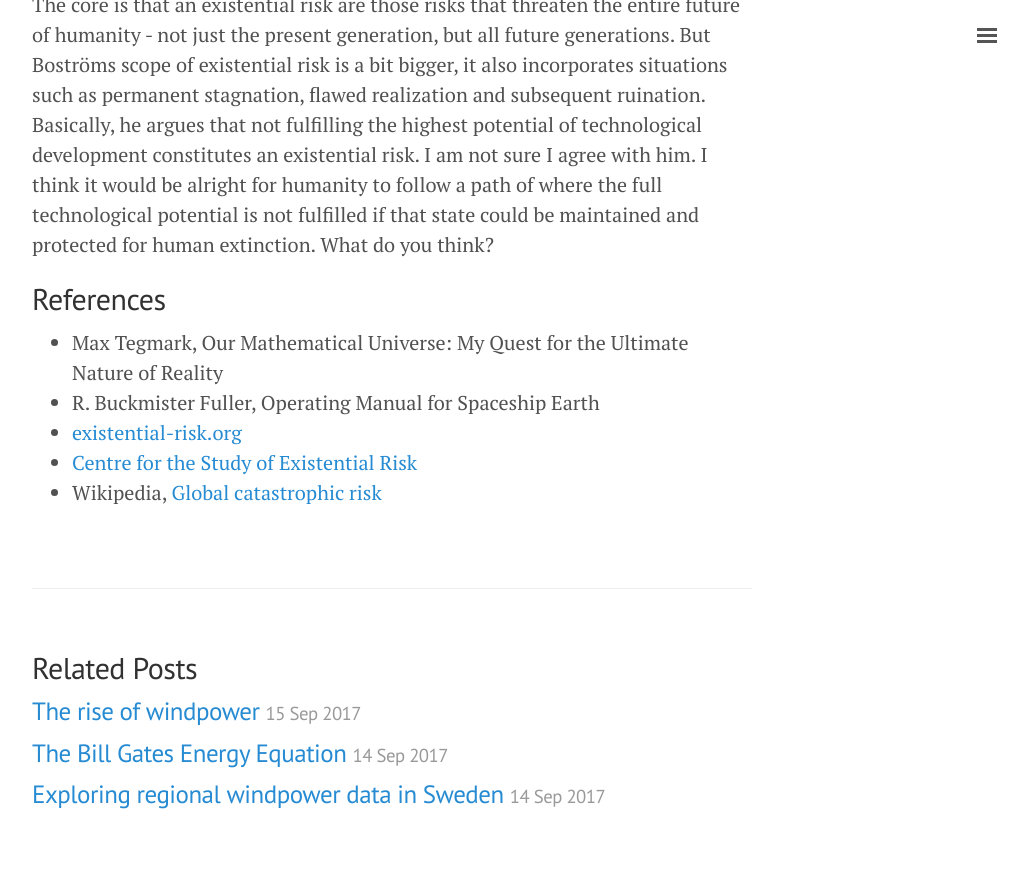
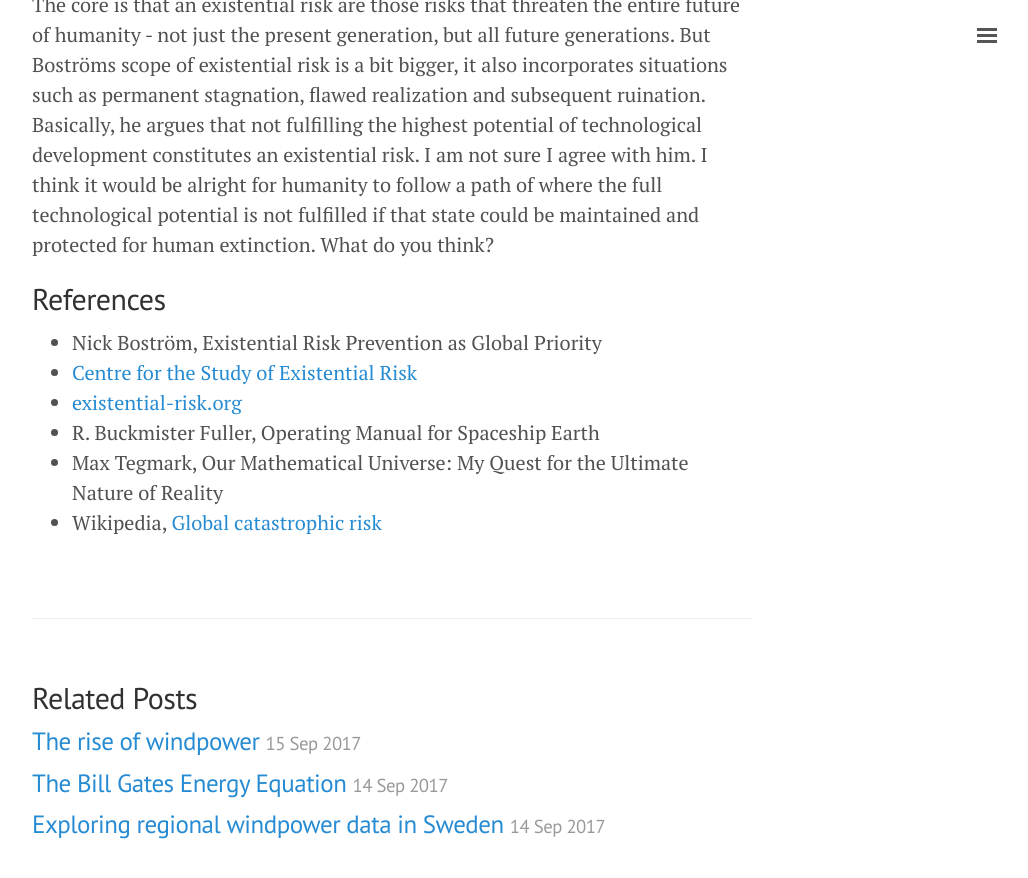
Before and after one commit to sebaheg/sebaheg.github.io, a Jekyll site: the page built from _posts/2017-09-14-Existential-Risk.md, in a window 1280 px wide and 900 px high, scrolled down 1823 px. Shown: the top 878 px of the window, without its empty margins (248-1276 px from the left). Built offline with Jekyll 4.4.1, drawn with Linux system fonts in a browser that asks for light colours.

Commit message:
Update post.

```diff
--- a/_posts/2017-09-14-Existential-Risk.md
+++ b/_posts/2017-09-14-Existential-Risk.md
@@ -21,8 +21,10 @@
 The core is that an existential risk are those risks that threaten the entire future of humanity - not just the present generation, but all future generations. But Boströms scope of existential risk is a bit bigger, it also incorporates situations such as permanent stagnation, flawed realization and subsequent ruination. Basically, he argues that not fulfilling the highest potential of technological development constitutes an existential risk. I am not sure I agree with him. I think it would be alright for humanity to follow a path of where the full technological potential is not fulfilled if that state could be maintained and protected for human extinction. What do you think?
 
 ## References
+* Nick Boström, Existential Risk Prevention as Global
+Priority
+* [Centre for the Study of Existential Risk](http://cser.org/)
+* [existential-risk.org](http://www.existential-risk.org/)
+* R. Buckmister Fuller, Operating Manual for Spaceship Earth
 * Max Tegmark, Our Mathematical Universe: My Quest for the Ultimate Nature of Reality
-* R. Buckmister Fuller, Operating Manual for Spaceship Earth
-* [existential-risk.org](http://www.existential-risk.org/)
-* [Centre for the Study of Existential Risk](http://cser.org/)
 * Wikipedia, [Global catastrophic risk](https://en.wikipedia.org/wiki/Global_catastrophic_risk)
```
